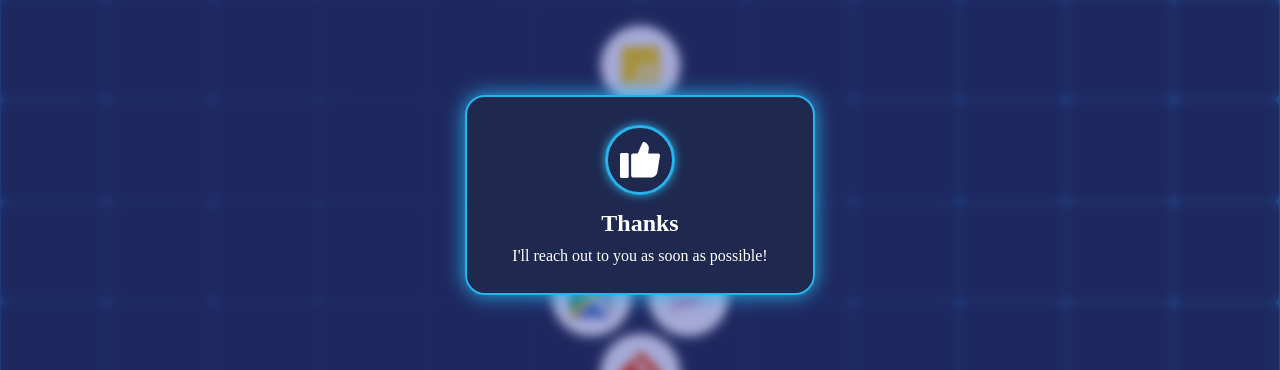
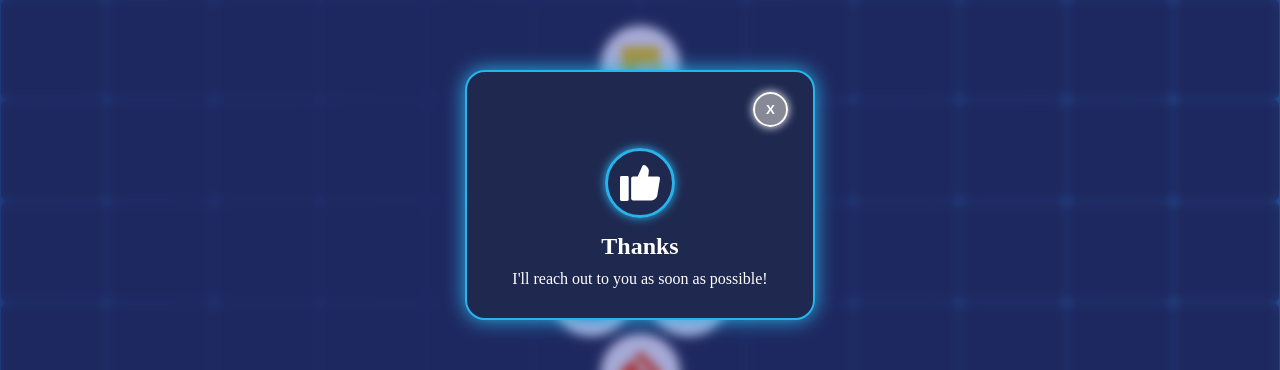
Before and after one commit to Elvissamir/Myportfwebwr, a React (Create React App) app: page / in a window 1280 px wide. Shown: the part 205-575 px from the top of the page. Built offline with nearby package versions, Linux system fonts and the light colour scheme; no server answers.

Commit message:
Add css styles for ContactSuccessWindow

```diff
--- a/src/assets/styles/components/sections/contact/_contact-success-window.scss
+++ b/src/assets/styles/components/sections/contact/_contact-success-window.scss
@@ -11,23 +11,31 @@
     z-index: 500;
 
     .success-window {
+        display: flex;
+        flex-direction: column;
         background-color: var(--brand-color-c);
-        display: flex;
-        justify-content: center;
         align-items: center;
         box-shadow: 0 0 20px var(--brand-color-a);
         border: 2px var(--brand-color-a) solid;
         margin: auto;
         border-radius: 20px;
+        padding: 20px 25px 30px 25px;
         height: 250px;
         width: 100%;
         max-width: 350px;
         z-index: 600;
 
+        .top {
+            display: flex;
+            justify-content: flex-end;
+            width: 100%;
+        }
+
         .success-window-content {
             display: flex;
             align-items: center;
             flex-direction: column;
+            margin-top: auto;
 
             .icon-container {
                 display: flex;
@@ -76,7 +84,7 @@
         height: 100vh;
 
         .success-window {
-            min-height: 200px;
+            min-height: 250px;
             height: auto;
             max-height: 450px;
             background-color: var(--brand-color-c);
--- a/src/components/sections/contact/ContactSuccessWindow.tsx
+++ b/src/components/sections/contact/ContactSuccessWindow.tsx
@@ -18,7 +18,11 @@ const ContactSuccessWindow = ({ show, closeWindow }: ContactSuccessWindowProps)
     return (
         <AnimatePresence>
             { show &&
-                <motion.div className="success-window-container">
+                <motion.div
+                    initial={{ opacity: 0 }}
+                    animate={{ opacity: 1 }}
+                    exit={{ opacity: 0 }}
+                    className="success-window-container">
                         <Fireworks
                             className="fireworks-container"
                             options={{
@@ -28,6 +32,11 @@ const ContactSuccessWindow = ({ show, closeWindow }: ContactSuccessWindowProps)
                                 }
                             }} />
                         <div className="success-window">
+                            <div className="top">
+                                <button
+                                    onClick={closeWindow}
+                                    className="close-btn">X</button>
+                            </div>
                             <SuccessWindowContent />
                         </div>
                 </motion.div>}
```
Lines whose indentation alone changed are shown as unchanged.
